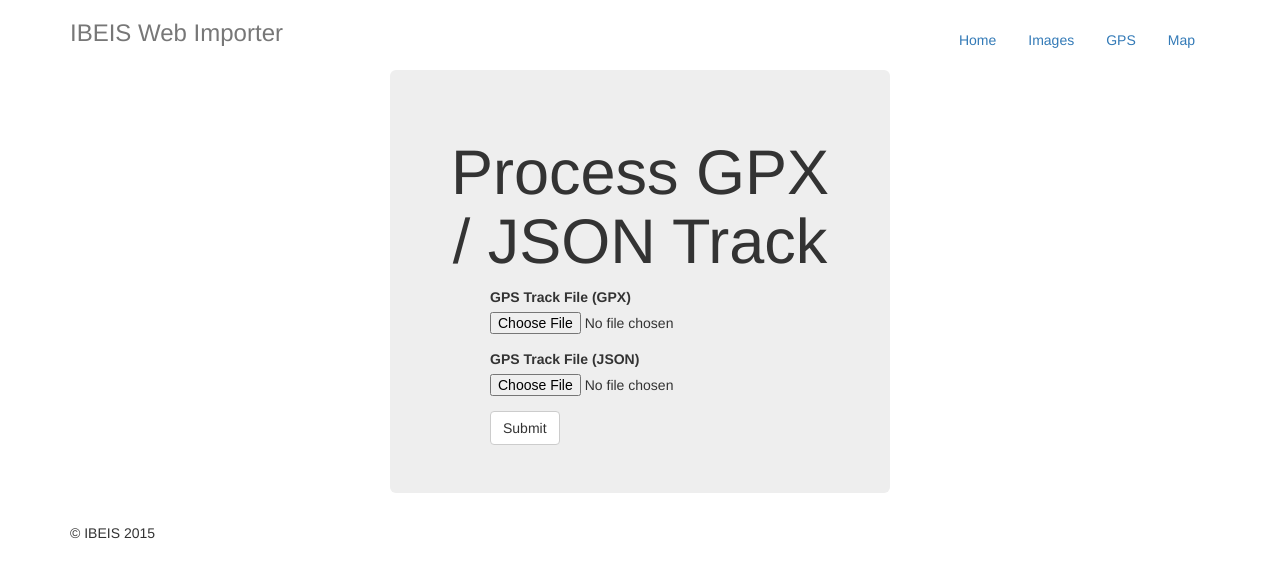
After one commit to bluemellophone/gzc-server, a Flask app: page /map/form in a window 1280 px wide. The commit adds this page. Shown: the top 578 px of the page. Run offline with Flask 2, Linux system fonts and the light colour scheme; parts of the project's set-up code (start-up, migrations or seed data) failed here and were passed over; some libraries are stand-ins or nearby versions.

Commit message:
Added map form to view GPX files

```diff
--- a/server.py
+++ b/server.py
@@ -73,9 +73,9 @@ def gps_form():
     return sf.template('gps')
 
 
-@app.route('/map')
-def map():
-    return sf.template('map')
+@app.route('/map/form')
+def map_form():
+    return sf.template('map_form')
 
 
 @app.route('/queue')
@@ -433,8 +433,8 @@ def gps():
     extra = {}
     car_color   = request.form.get('car_color', '').lower()
     car_number  = request.form.get('car_number', '').lower()
-    time_hour   = request.form.get('gps_first_time_hour', '')
-    time_minute = request.form.get('gps_first_time_minute', '')
+    time_hour   = request.form.get('gps_start_time_hour', '')
+    time_minute = request.form.get('gps_start_time_minute', '')
 
     # Validate
     if car_color not in CAR_COLORS:
@@ -483,6 +483,17 @@ def gps():
 
     # Return nice response
     return sf.response(**extra)
+
+
+@app.route('/map/submit', methods=['POST'])
+def map():
+    gpx_data  = request.files.get('gps_data_gpx', None)
+    json_data = request.files.get('gps_data_json', None)
+    gpx_str   = gpx_data.stream.read()
+    json_str  = json_data.stream.read()
+    if len(gpx_str) > 0:
+        json_str = sf.convert_gpx_to_json(gpx_str, GMT_OFFSET)
+    return sf.template('map', data=json_str)
 
 
 @app.route('/render/<car>/<person>', methods=['POST'])
--- a/serverfuncs.py
+++ b/serverfuncs.py
@@ -23,6 +23,7 @@ class NavbarClass(object):
             ('',     'Home'),
             ('images/form', 'Images'),
             ('gps/form',  'GPS'),
+            ('map/form',  'Map'),
         ]
 
     def __iter__(nav):
--- /dev/null
+++ b/templates/map_form.html
@@ -0,0 +1,19 @@
+{% extends "layout.html" %}
+{% block content %}
+  <div class="jumbotron" style="text-align: center; width: 500px; margin-left: auto; margin-right: auto;">
+    <h1>Process GPX / JSON Track</h1>
+
+    <form action="/map/submit" method="post" enctype="multipart/form-data" style="width: 300px; margin-left: auto; margin-right: auto;text-align: left;">
+        <div class="form-group">
+            <label for="gps_data_gpx">GPS Track File (GPX)</label>
+            <input type="file" name="gps_data_gpx" id="gps_data_gpx">
+        </div>
+
+        <div class="form-group">
+            <label for="gps_data_json">GPS Track File (JSON)</label>
+            <input type="file" name="gps_data_json" id="gps_data_json">
+        </div>
+        <button type="submit" class="btn btn-default">Submit</button>
+    </form>
+  </div>
+{% endblock %}
```
Also changed, not shown: templates/gps.html (+4 -4 lines), templates/map.html (+18 -24 lines).
